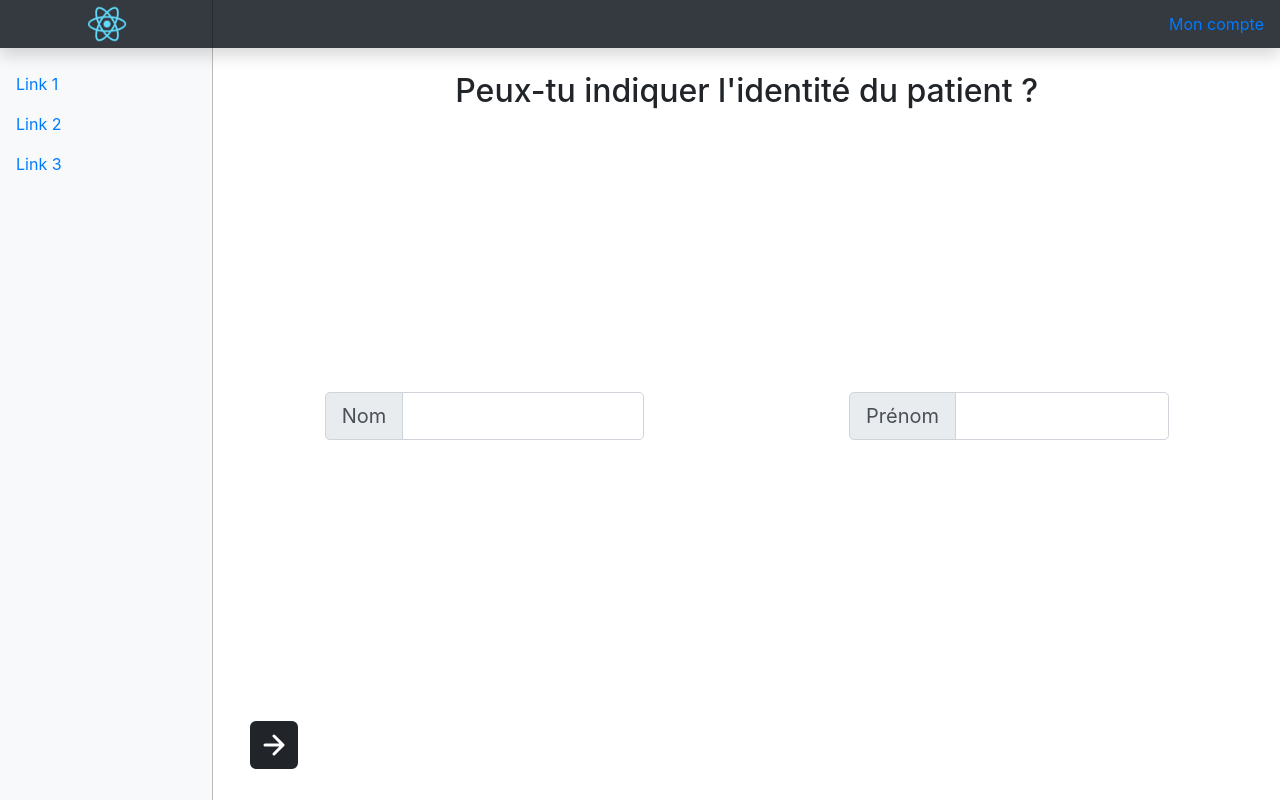
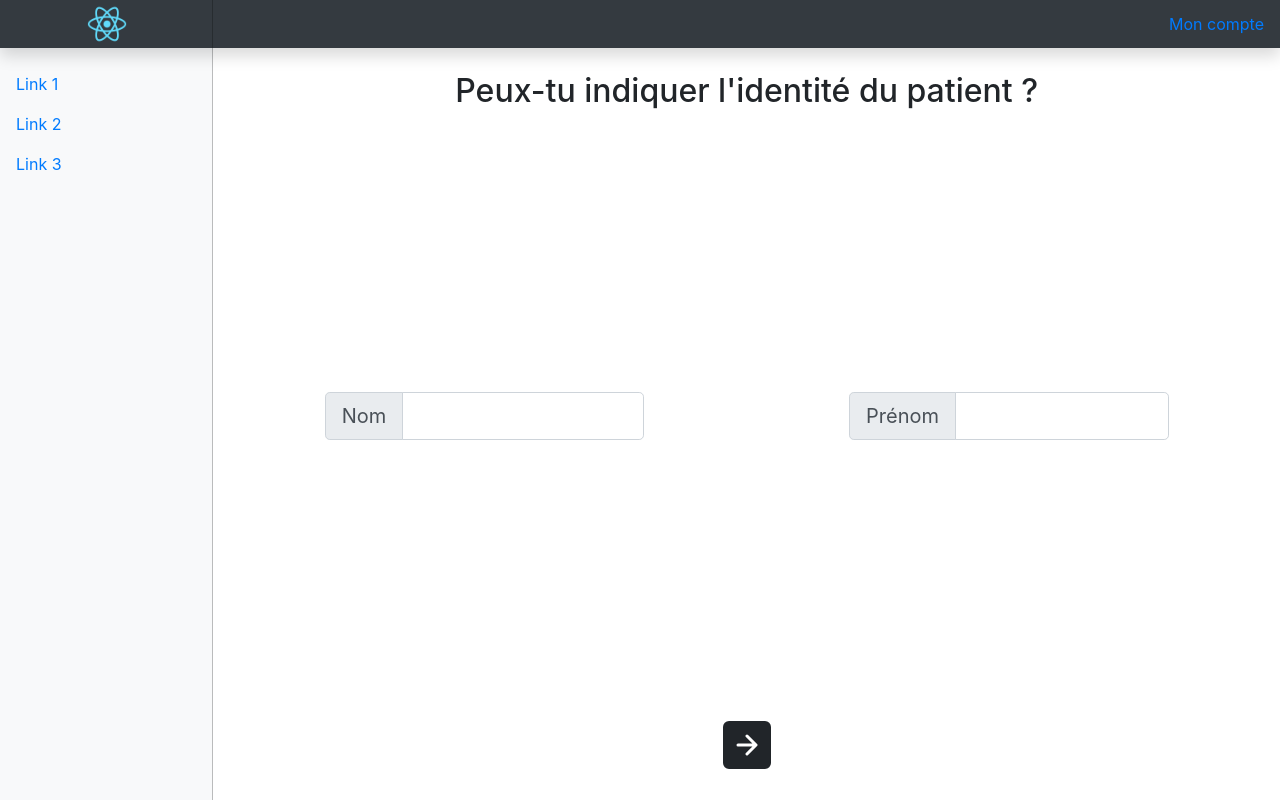
Before and after one commit to ElChurros/test-audiowizard, a React (Create React App) app: page / in a window 1280 px wide. Built offline with nearby package versions, Linux system fonts and the light colour scheme.

Commit message:
Center next/prev button

```diff
--- a/src/PatientCreator/index.js
+++ b/src/PatientCreator/index.js
@@ -21,7 +21,7 @@ export function PatientCreator({className, ...props}) {
         {step === 1 && <SexEditor nextStep={() => setStep(step + 1)} />}
         {step === 2 && <Recap/>}
       </div>
-      <div>
+      <div className='d-flex justify-content-center'>
         {step === 0 &&
           <button onClick={() => {context.patient.firstName.length > 0 && context.patient.lastName.length > 0 && setStep(step + 1)}} className='btn'>
             <svg class="bi bi-arrow-right-square-fill" width="3rem" height="3rem" viewBox="0 0 16 16" fill="currentColor" xmlns="http://www.w3.org/2000/svg">
```
